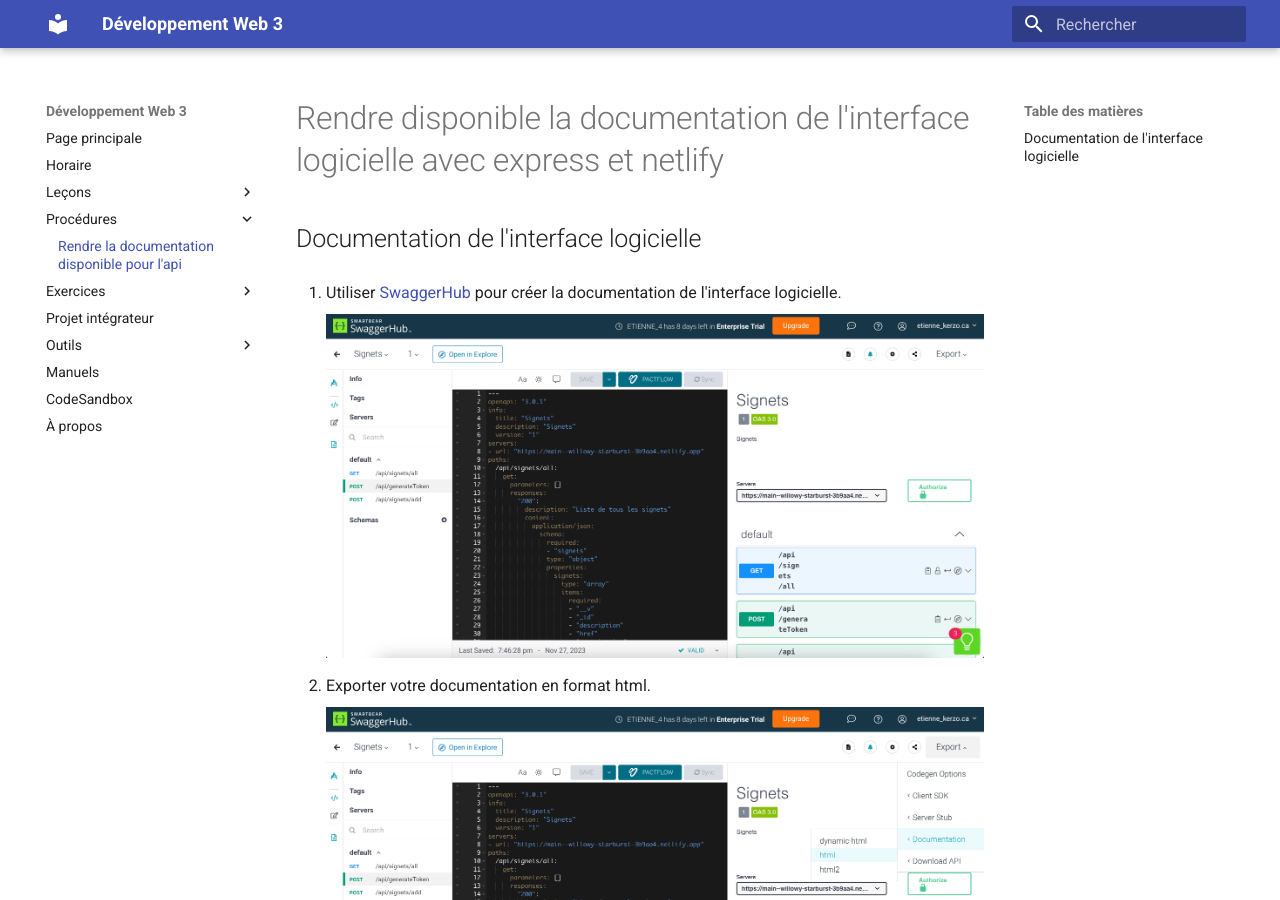
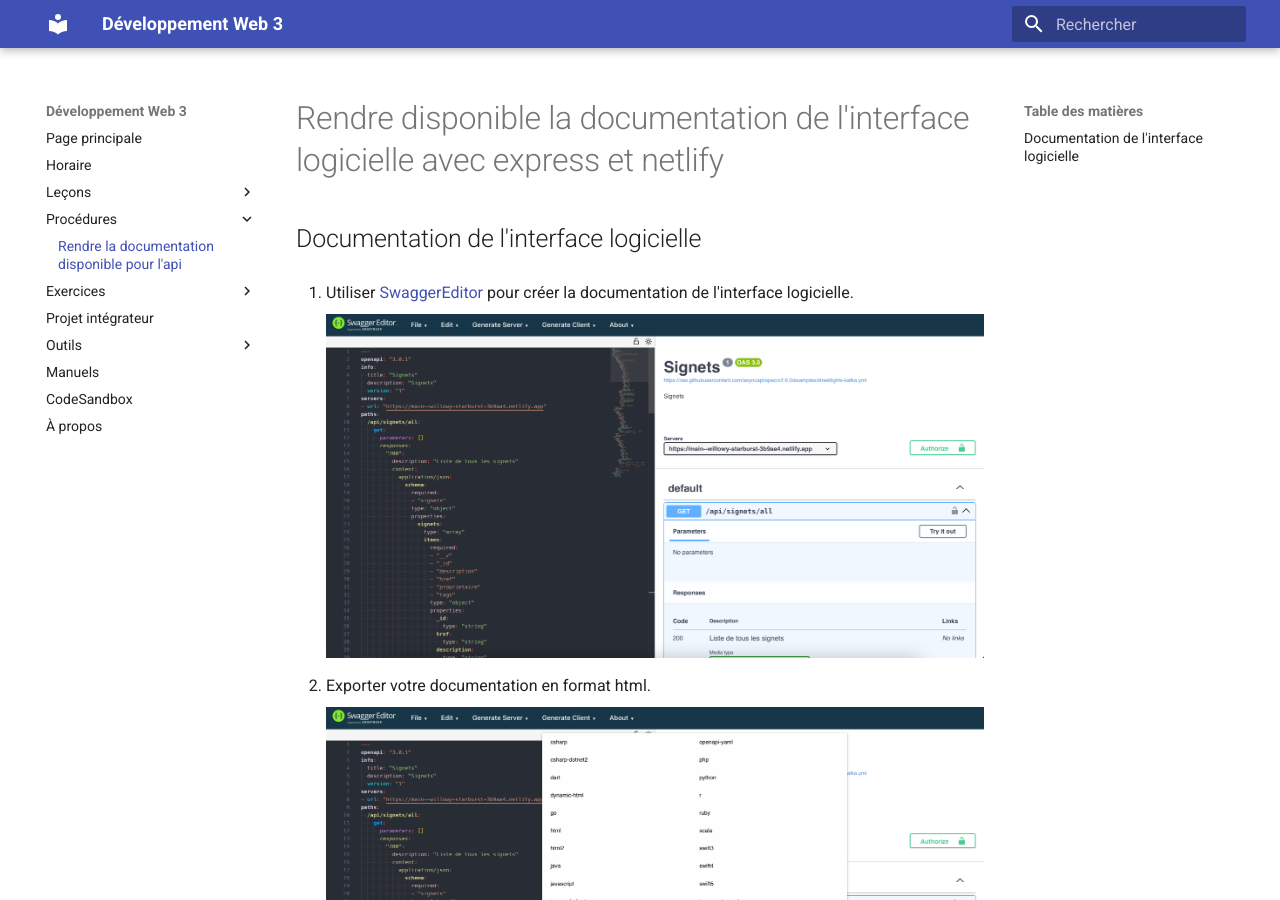
Before and after one commit to cegepvictoetienne/developpementweb3, an MkDocs documentation site: the page built from wiki/documentation.md, in a window 1280 px wide and 900 px high. Built offline with MkDocs 1.6.1 and Material for MkDocs 9.7.7, drawn with Linux system fonts in a browser that asks for light colours.

Commit message:
changer hub par editor pour swagger

```diff
--- a/wiki/documentation.md
+++ b/wiki/documentation.md
@@ -2,13 +2,13 @@
 
 ## Documentation de l'interface logicielle
 
-1. Utiliser [SwaggerHub](https://app.swaggerhub.com/home) pour créer la documentation de l'interface logicielle.
+1. Utiliser [SwaggerEditor](https://editor-next.swagger.io) pour créer la documentation de l'interface logicielle.
 
-    ![SwaggerHub](./images/swaggerhub1.png)
+    ![SwaggerEditor](./images/swaggereditor1.png)
 
 1. Exporter votre documentation en format html.
 
-    ![SwaggerHub](./images/swaggerhub2.png)
+    ![SwaggerEditorb](./images/swaggereditor2.png)
 
 1. Copier le index.html dans le dossier 'src' de votre projet.
 
```
Also changed, not shown: wiki/images/swaggereditor1.png (added), wiki/images/swaggereditor2.png (added), wiki/images/swaggerhub1.png (deleted), wiki/images/swaggerhub2.png (deleted).
